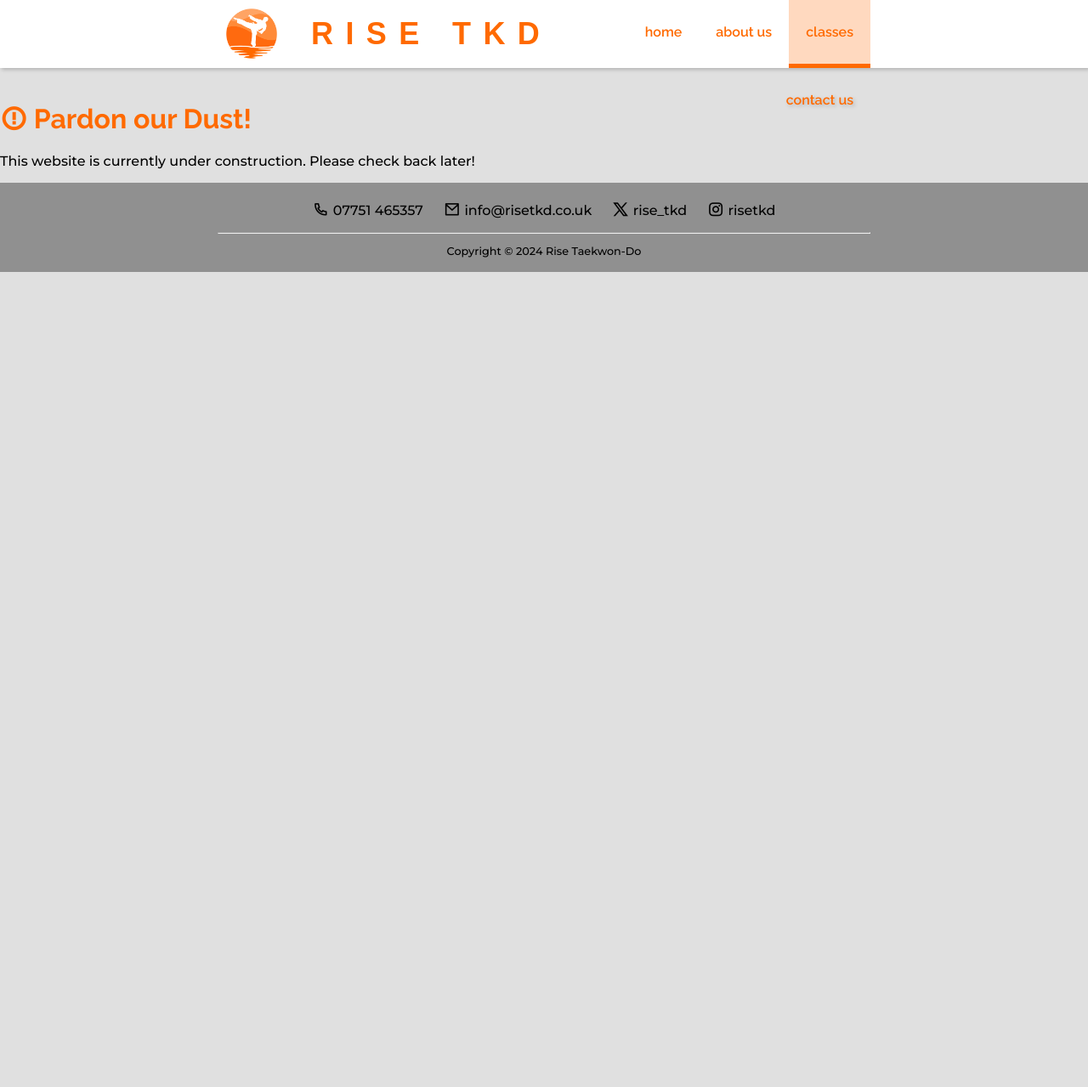
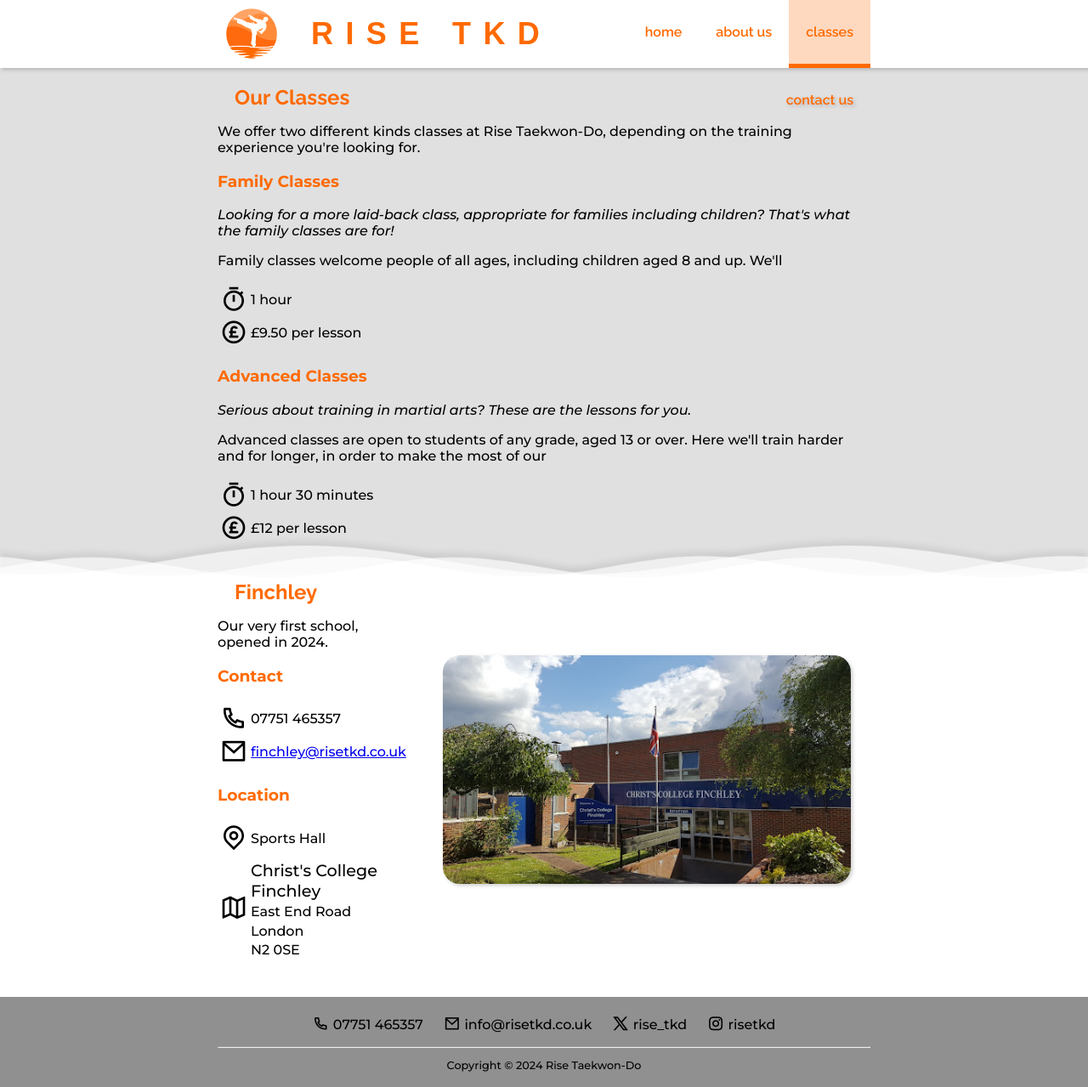
Before and after one commit to RiseTKD/risetkd.github.io, a Jekyll site: the page built from pages/classes.html, in a window 1280 px wide and 1279 px high. Shown: the whole window at 85% size. Built offline with Jekyll 4.4.1, drawn with Linux system fonts in a browser that asks for light colours; nearby versions of some CDN libraries; some web fonts are replaced.

Commit message:
Begin to fill out classes page

```diff
--- /dev/null
+++ b/assets/css/custom/classes.css
@@ -0,0 +1,11 @@
+.address p {
+	margin-top: 0.2em;
+	margin-bottom: 0.2em;
+}
+.address>p:first-child {
+	font-size: 1.2em;
+}
+
+main .icon {
+	font-size: 2.0em;
+}
--- a/pages/classes.html
+++ b/pages/classes.html
@@ -3,6 +3,80 @@ layout: default
 title: "Classes"
 permalink: /classes
 sitecat: classes
+custom_css: classes
 ---
-<h1><i class="ri-error-warning-line"></i> Pardon our Dust!</h1>
-<p>This website is currently under construction. Please check back later!</p>
+<section class="section" id="section-description">
+	<div class="section-content content">
+		<article>
+			<h2>Our Classes</h2>
+			<p>We offer two different kinds classes at Rise Taekwon-Do, depending on the training experience you're looking for.</p>
+			<h3>Family Classes</h3>
+			<p><i>Looking for a more laid-back class, appropriate for families including children? That's what the family classes are for!</i></p>
+			<p>Family classes welcome people of all ages, including children aged 8 and up. We'll </p>
+			<table>
+				<tr>
+					<td><i class="icon ri-timer-line"></i></td>
+					<td>1 hour</td>
+				</tr>
+				<tr>
+					<td><i class="icon ri-money-pound-circle-line"></i></td>
+					<td>£9.50 per lesson</td>
+				</tr>
+			</table>
+			<h3>Advanced Classes</h3>
+			<p><i>Serious about training in martial arts? These are the lessons for you.</i></p>
+			<p>Advanced classes are open to students of any grade, aged 13 or over. Here we'll train harder and for longer, in order to make the most of our </p>
+			<table>
+				<tr>
+					<td><i class="icon ri-timer-line"></i></td>
+					<td>1 hour 30 minutes</td>
+				</tr>
+				<tr>
+					<td><i class="icon ri-money-pound-circle-line"></i></td>
+					<td>£12 per lesson</td>
+				</tr>
+			</table>
+		</article>
+	</div>
+</section>
+<section class="section" id="section-finchley">
+	<div class="divider"></div>
+	<div class="section-content content">
+		<article>
+			<h2>Finchley</h2>
+			<p>Our very first school, opened in 2024.</p>
+			<h3>Contact</h3>
+			<table>
+				<tr>
+					<td><i class="icon ri-phone-line"></i></td>
+					<td>07751 465357</td>
+				</tr>
+				<tr>
+					<td><i class="icon ri-mail-line"></i></td>
+					<td><a href="mailto:finchley@risetkd.co.uk">finchley@risetkd.co.uk</a></td>
+				</tr>
+			</table>
+			<h3>Location</h3>
+			<table>
+				<tr>
+					<td><i class="icon ri-map-pin-line"></i></td>
+					<td>Sports Hall</td>
+				</tr>
+				<tr>
+					<td><i class="icon ri-map-2-line"></i></td>
+					<td>
+						<div class="address">
+							<p>Christ's College Finchley</p>
+							<p>East End Road</p>
+							<p>London</p>
+							<p>N2 0SE</p>
+						</div>
+					</td>
+				</tr>
+			</table>
+		</article>
+		<figure class="section-image">
+			<img src="/assets/img/classes/pic-finchley.jpg" title="Christ's College, Finchley" alt="Outside view of the school in which we train, Christ's College."/>
+		</figure>
+	</div>
+</section>
```
Also changed, not shown: assets/img/classes/pic-finchley.jpg (added).
